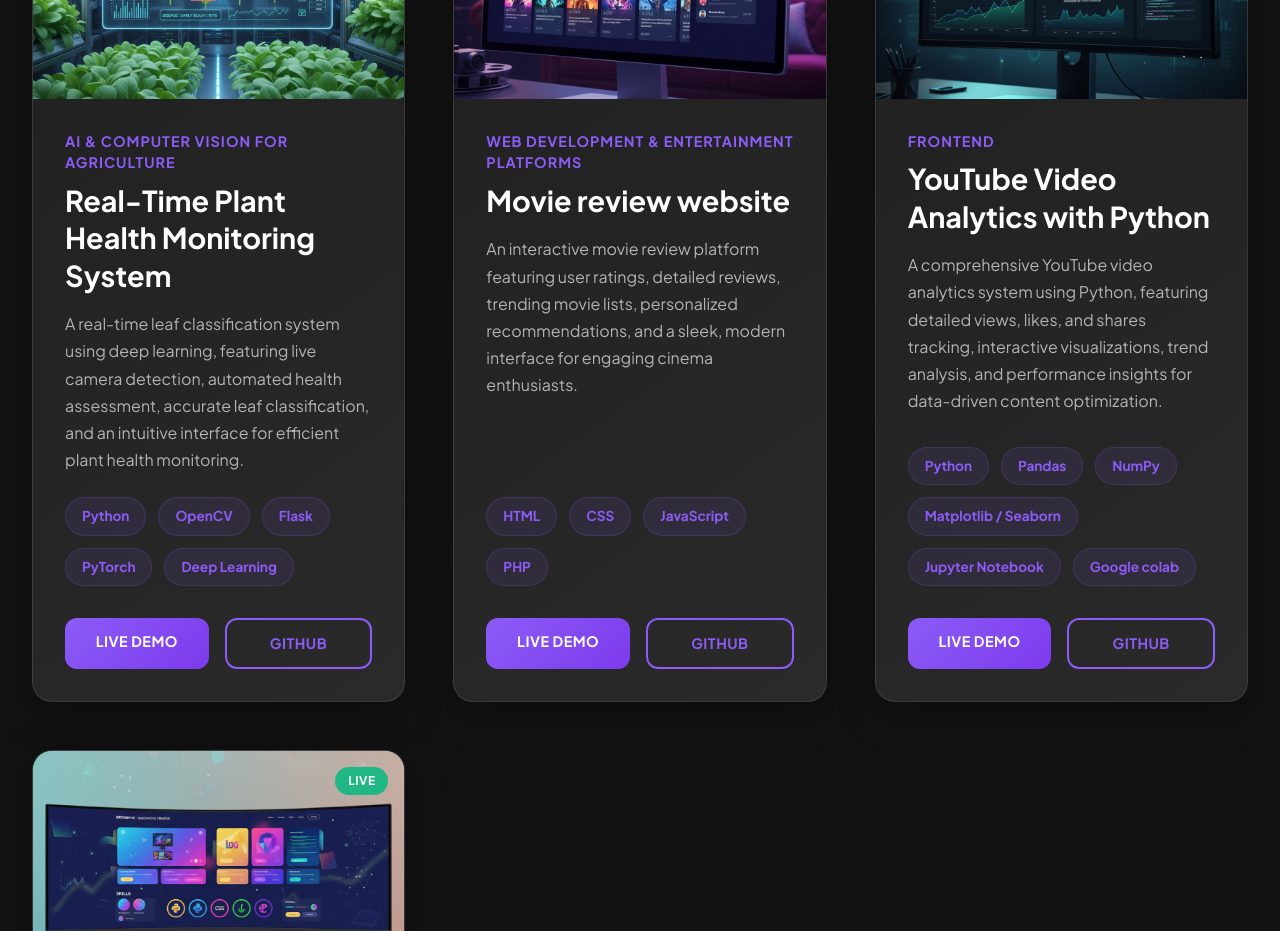
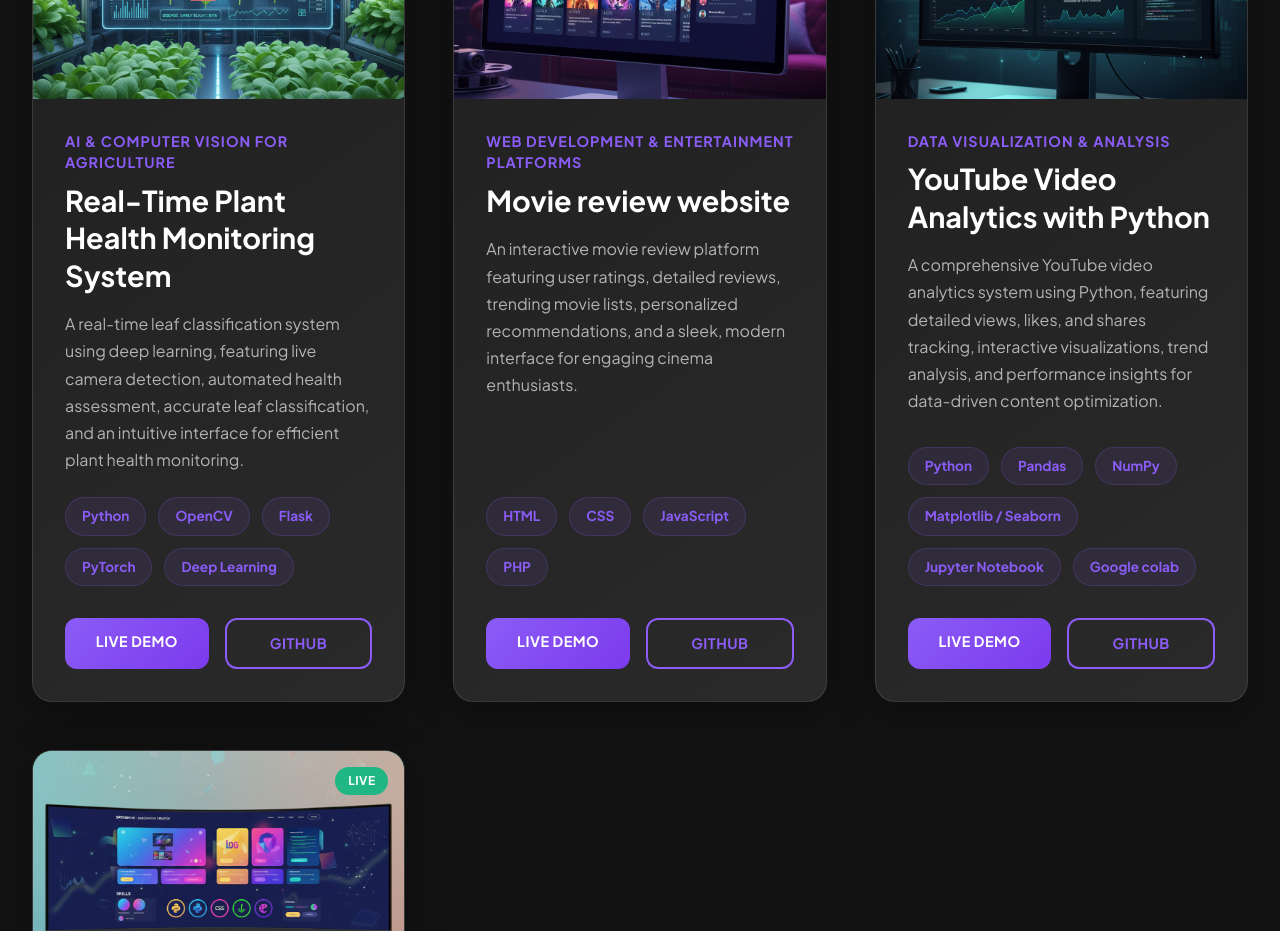
Before and after one commit to SATHISHM1511/Portfolio, a plain HTML site: page Portfolio/index.html in a window 1280 px wide. Shown: the part 4980-5911 px from the top of the page. Drawn offline with nearby package versions, Linux system fonts and the light colour scheme.

Commit message:
Update index.html

```diff
--- a/Portfolio/index.html
+++ b/Portfolio/index.html
@@ -479,7 +479,7 @@
                         </div> -->
                     </div>
                     <div class="project-content">
-                        <div class="project-category">Frontend</div>
+                        <div class="project-category">Data Visualization & Analysis</div>
                         <h3>YouTube Video Analytics with Python</h3>
 <p>A comprehensive YouTube video analytics system using Python, featuring detailed views, likes, and shares tracking, interactive visualizations, trend analysis, and performance insights for data-driven content optimization.</p>
                         <div class="project-tech">
```
